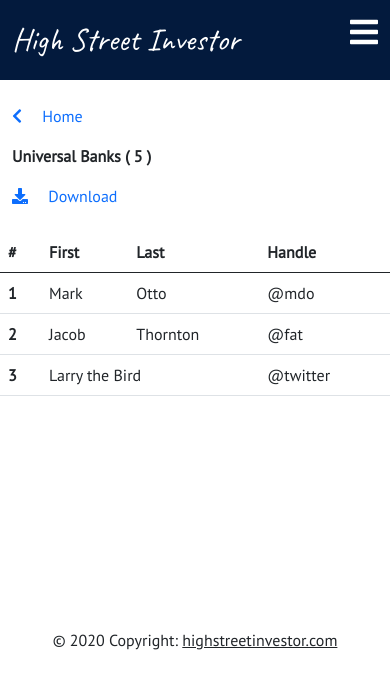
After one commit to elvisagbey/high_street_investor, a Flask app: template app/templates/financial_institutions.html in a window 390 px wide. The commit adds this page. Shown: the top 689 px of the page. Run offline with Flask 2, Linux system fonts and the light colour scheme; the template is opened without the code that fills it, so the values that code supplies are empty; parts of the project's set-up code (start-up, migrations or seed data) failed here and were passed over; some libraries are stand-ins or nearby versions.

Commit message:
added template for list of financial institutions; updated custom css with media queries

```diff
--- a/app/templates/base.html
+++ b/app/templates/base.html
@@ -41,7 +41,7 @@
     <footer>
 
         <!-- Copyright -->
-        <div class="text-center p-3" style="margin-top: 100px;">
+        <div class="text-center p-3 " style="margin-top: 200px;">
             © 2020 Copyright:
             <a class="text-dark" href="https://mdbootstrap.com/">highstreetinvestor.com</a>
         </div>
@@ -49,12 +49,6 @@
     </footer>
     <!-- end of footer block -->
     {% endblock footer %}
-
-
-
-
-
-
 
 
     <script src="https://cdn.jsdelivr.net/npm/@popperjs/core@2.5.4/dist/umd/popper.min.js"
--- /dev/null
+++ b/app/templates/financial_institutions.html
@@ -0,0 +1,86 @@
+<!-- Inherits from base template -->
+{% extends "base.html" %}
+
+<!-- Header block -->
+{% block header %}
+<div style="background-color: #031A3D; height:5rem;">
+    <div class="container text-white ">
+        <div class="row pt-3">
+
+            <!-- Brand - text logo -->
+            <div class="header_text_logo col-6 text-white text-nowrap align-middle">
+                <a href="#" class="text-white text-decoration-none">High Street Investor</a>
+            </div>
+
+            <!-- Side navigation menu bars -->
+            <div class="header_menu_bars col-6 text-end text-white" onclick="openNav()">
+                <i class="fas fa-bars fa-2x"></i>
+            </div>
+
+        </div>
+    </div>
+
+    <!-- end of header block -->
+    {% endblock header %}
+
+    <!-- financial institutions block-->
+    {% block main_body %}
+    <div class="container mt-4">
+        <div class="row">
+            <div class="col-sm-2 mt-3">
+                <a href="{{url_for('main.index')}}" class="text-decoration-none">
+                    <i class="fas fa-chevron-left"></i>
+                    <span class="ps-3">Home</span>
+                </a>
+            </div>
+            <div class="col-sm-7 mt-3">
+                <span class="fw-bold">Universal Banks ( <span>5</span> )</span>
+            </div>
+            <div class="col-sm-3 mt-3">
+                <a href="" class="text-decoration-none ">
+                    <i class="fas fa-download"></i>
+                    <span class="ps-3">Download</span>
+                </a>
+            </div>
+        </div>
+
+        <br>
+
+        <!-- financial institutions table -->
+        <div class="row">
+            <table class="table table-responsive">
+                <thead>
+                    <tr>
+                        <th scope="col">#</th>
+                        <th scope="col">First</th>
+                        <th scope="col">Last</th>
+                        <th scope="col">Handle</th>
+                    </tr>
+                </thead>
+                <tbody>
+                    <tr>
+                        <th scope="row">1</th>
+                        <td>Mark</td>
+                        <td>Otto</td>
+                        <td>@mdo</td>
+                    </tr>
+                    <tr>
+                        <th scope="row">2</th>
+                        <td>Jacob</td>
+                        <td>Thornton</td>
+                        <td>@fat</td>
+                    </tr>
+                    <tr>
+                        <th scope="row">3</th>
+                        <td colspan="2">Larry the Bird</td>
+                        <td>@twitter</td>
+                    </tr>
+                </tbody>
+            </table>
+
+        </div>
+
+    </div>
+
+    <!-- end of financial institutions block-->
+    {% endblock main_body %}
--- a/app/templates/search_result.html
+++ b/app/templates/search_result.html
@@ -48,12 +48,15 @@
 <!-- search results -->
 {% block main_body %}
 <div class="container mt-4">
+
+    <!-- Number of results -->
     <div class="row">
         <h5>About 5 results</h5>
 
     </div>
     <br>
 
+    <!-- list of search results -->
     <div class="row">
         <a href=""> <span> Legacy Savings & Loans </span></a>
         <br>
@@ -84,5 +87,5 @@
     <br>
 </div>
 
-<!-- end of main body block-->
+<!-- end of financial institutions block-->
 {% endblock main_body %}
```
Also changed, not shown: app/static/custom.css (+52 -13 lines).
